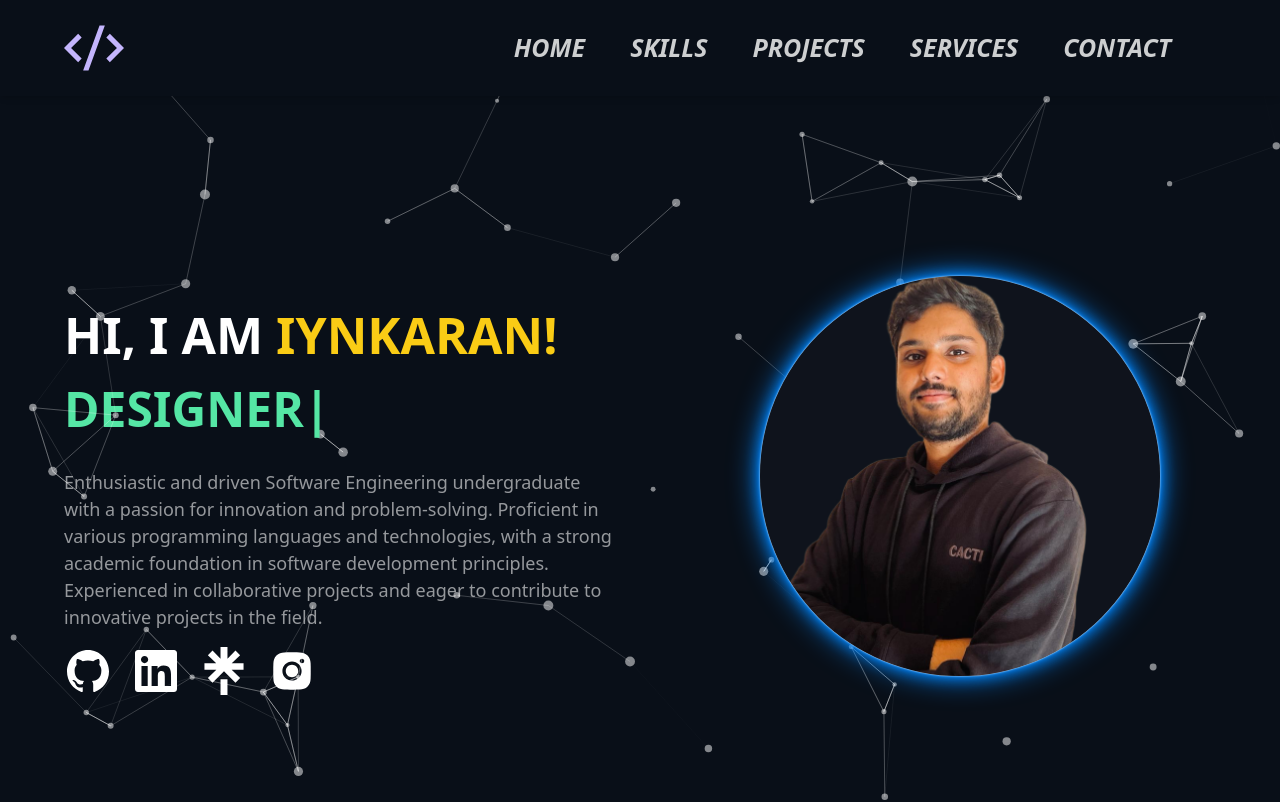
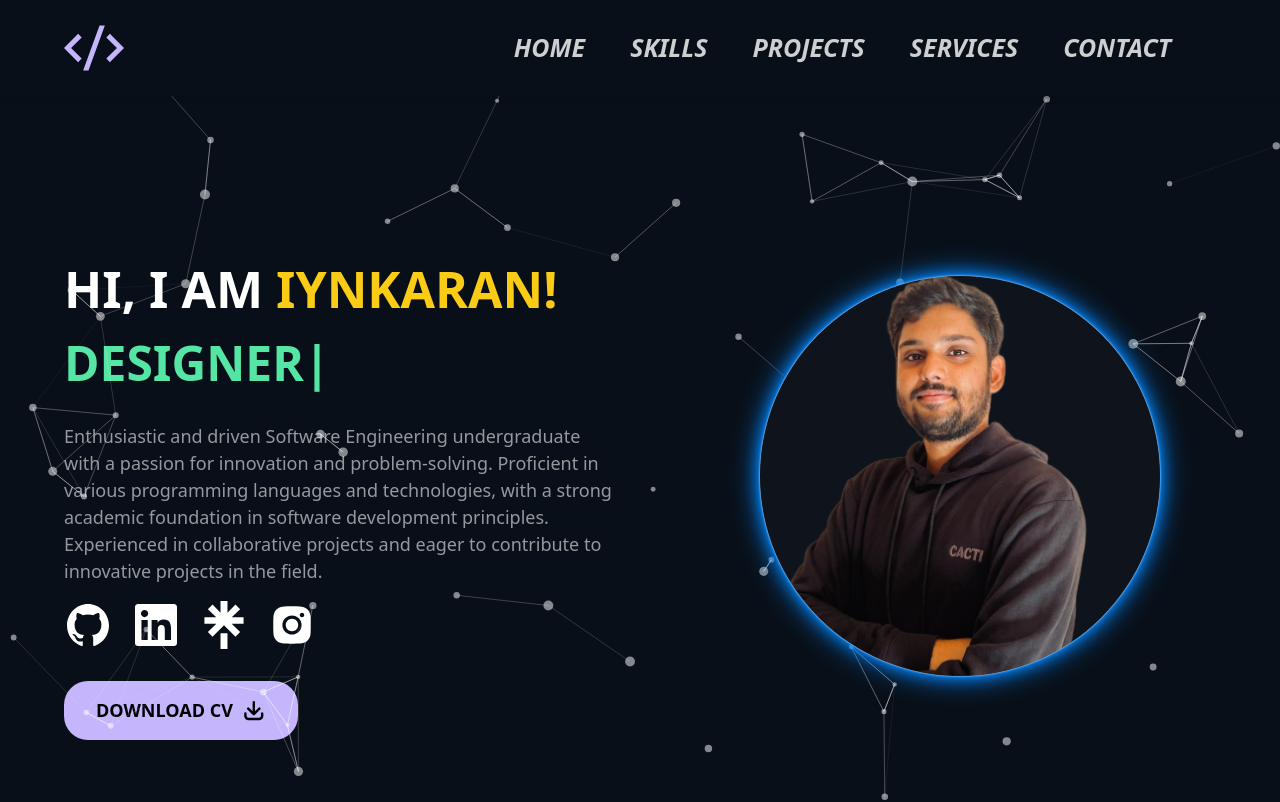
Before and after one commit to Iynguuuuu/Portfolio, a Next.js app: page / in a window 1280 px wide. Shown: the top 802 px of the page. Built offline with nearby package versions, Linux system fonts and the light colour scheme.

Commit message:
Added cv download button

```diff
--- a/Components/Hero.tsx
+++ b/Components/Hero.tsx
@@ -33,10 +33,11 @@ const Hero = () => {
                             <a href="https://linktr.ee/iynguuuuu?utm_source=linktree_profile_share&ltsid=c030f32c-1a6a-4306-b0e7-9a086ebe75ee"> <SiLinktree className='w-[3rem] h-[3rem] text-white hover:scale-110 transform transition-all duration-300 hover:-rotate-6  ' /></a>
                             <a href="https://www.instagram.com/iyng._.uuuuu?igsh=MTczamF3cm1jcm42bg%3D%3D&utm_source=qr"> <AiFillInstagram className='w-[3rem] h-[3rem] text-white hover:scale-110 transform transition-all duration-300 hover:-rotate-6 ' /></a>
                         </div>
-                        {/* <div className='mt-[2rem] flex-col space-x-6 sm:space-y-0  sm:flex sm:flex-row items-center sm:space-x-6'>
+
+                        <div className='mt-[2rem] flex-col space-x-6 sm:space-y-0  sm:flex sm:flex-row items-center sm:space-x-6'>
                             <a
                                 href="./CV.pdf"
-                                download="CV Pdf"
+                                download="CV"
                                 target="_blank"
                                 rel="noopener noreferrer"
                             >
@@ -47,7 +48,7 @@ const Hero = () => {
                                 </button>
                             </a>
 
-                        </div> */}
+                        </div>
 
                     </div>
                     <div className='ml-[12vh] mb-[5vh]'>
```
Also changed, not shown: 1 other file (tests, documents, lock files or other folders).
